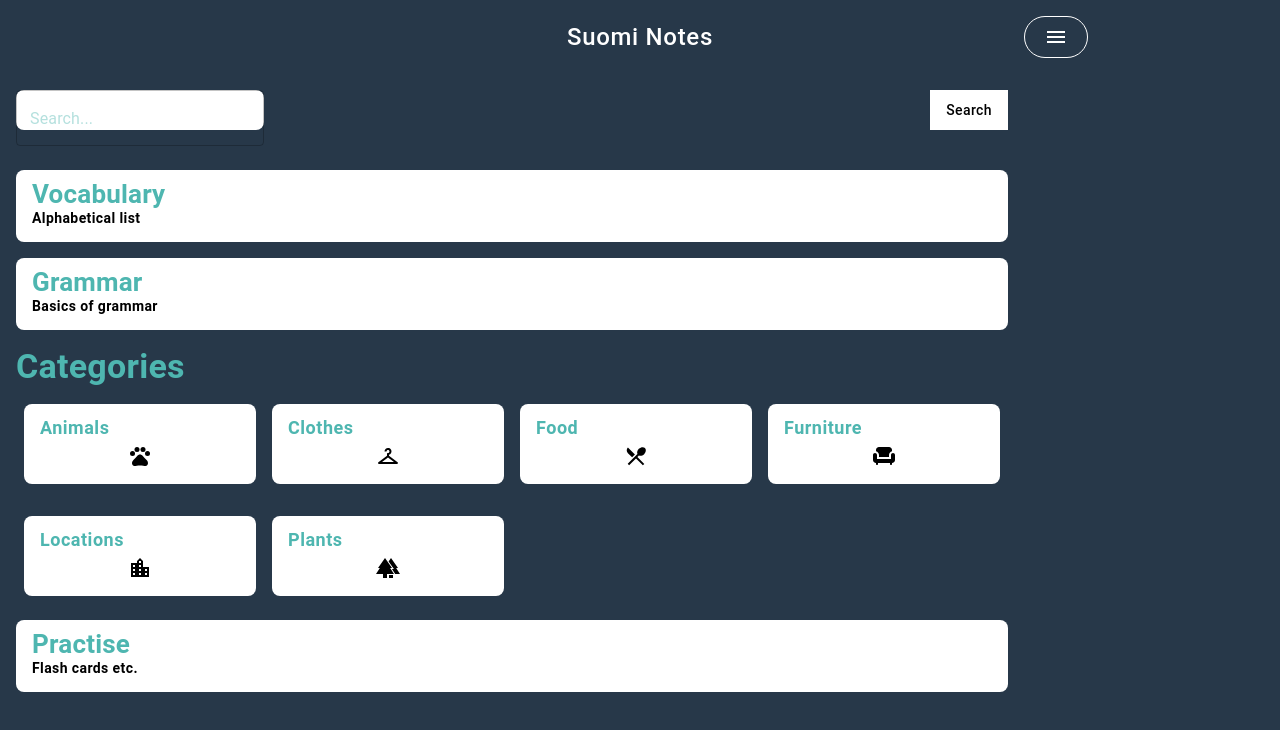
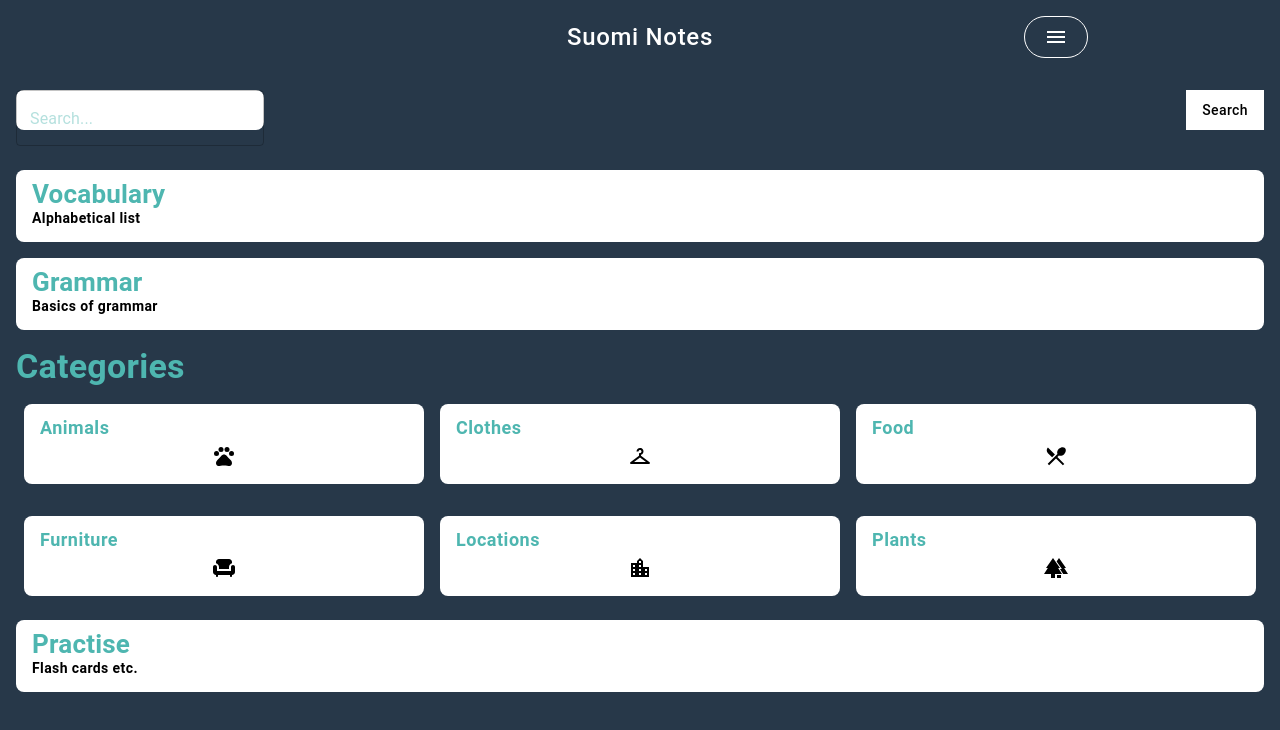
Before and after one commit to Curtis-Thomas/suominotes, a React (Vite) app: page /englishDash in a window 1280 px wide. Shown: the top 730 px of the page. Built offline with nearby package versions, Linux system fonts and the light colour scheme.

Commit message:
style: add category grid sizing changed to improve responsiveness

```diff
--- a/src/components/categories/CategoriesMain.tsx
+++ b/src/components/categories/CategoriesMain.tsx
@@ -14,32 +14,32 @@ function CategoriesMain() {
         Categories
       </Typography>
       <Grid container spacing={2} padding={1}>
-        <Grid item xs={6} sm={6} md={4} lg={3} xl={2}>
+        <Grid item xs={6} sm={6} md={4} lg={4} xl={4}>
           <CategoriesBtnRouting btnName="Animals" navigateTo="">
             <PetsIcon sx={{ color: "black" }} />
           </CategoriesBtnRouting>
         </Grid>
-        <Grid item xs={6} sm={6} md={4} lg={3} xl={2}>
+        <Grid item xs={6} sm={6} md={4} lg={4} xl={4}>
           <CategoriesBtnRouting btnName="Clothes" navigateTo="">
             <CheckroomIcon sx={{ color: "black" }} />
           </CategoriesBtnRouting>
         </Grid>
-        <Grid item xs={6} sm={6} md={4} lg={3} xl={2}>
+        <Grid item xs={6} sm={6} md={4} lg={4} xl={4}>
           <CategoriesBtnRouting btnName="Food" navigateTo="">
             <LocalDiningIcon sx={{ color: "black" }} />
           </CategoriesBtnRouting>
         </Grid>
-        <Grid item xs={6} sm={6} md={4} lg={3} xl={2}>
+        <Grid item xs={6} sm={6} md={4} lg={4} xl={4}>
           <CategoriesBtnRouting btnName="Furniture" navigateTo="">
             <ChairIcon sx={{ color: "black" }} />
           </CategoriesBtnRouting>
         </Grid>
-        <Grid item xs={6} sm={6} md={4} lg={3} xl={2}>
+        <Grid item xs={6} sm={6} md={4} lg={4} xl={4}>
           <CategoriesBtnRouting btnName="Locations" navigateTo="">
             <LocationCityIcon sx={{ color: "black" }} />
           </CategoriesBtnRouting>
         </Grid>
-        <Grid item xs={6} sm={6} md={4} lg={3} xl={2}>
+        <Grid item xs={6} sm={6} md={4} lg={4} xl={4}>
           <CategoriesBtnRouting btnName="Plants" navigateTo="">
             <ForestIcon sx={{ color: "black" }} />
           </CategoriesBtnRouting>
--- a/src/components/navigation/navigationPage/EnglishDash.tsx
+++ b/src/components/navigation/navigationPage/EnglishDash.tsx
@@ -9,9 +9,27 @@ function EnglishDash() {
   return (
     <Box
       sx={{
-        width: { xs: "100vw", sm: "100vw", md: "80vw", lg: "80vw", xl: "70vw" },
+        width: {
+          xs: "100vw",
+          sm: "100vw",
+          md: "100vw",
+          lg: "100vw",
+          xl: "100vw",
+        },
 
-        p: 2,
+        p: {
+          xs: 2,
+          sm: 2,
+          md: 2,
+          lg: 2,
+          xl: 2,
+        },
+        pl: {
+          xl: 50,
+        },
+        pr: {
+          xl: 50,
+        },
       }}
     >
       <Search />
```
